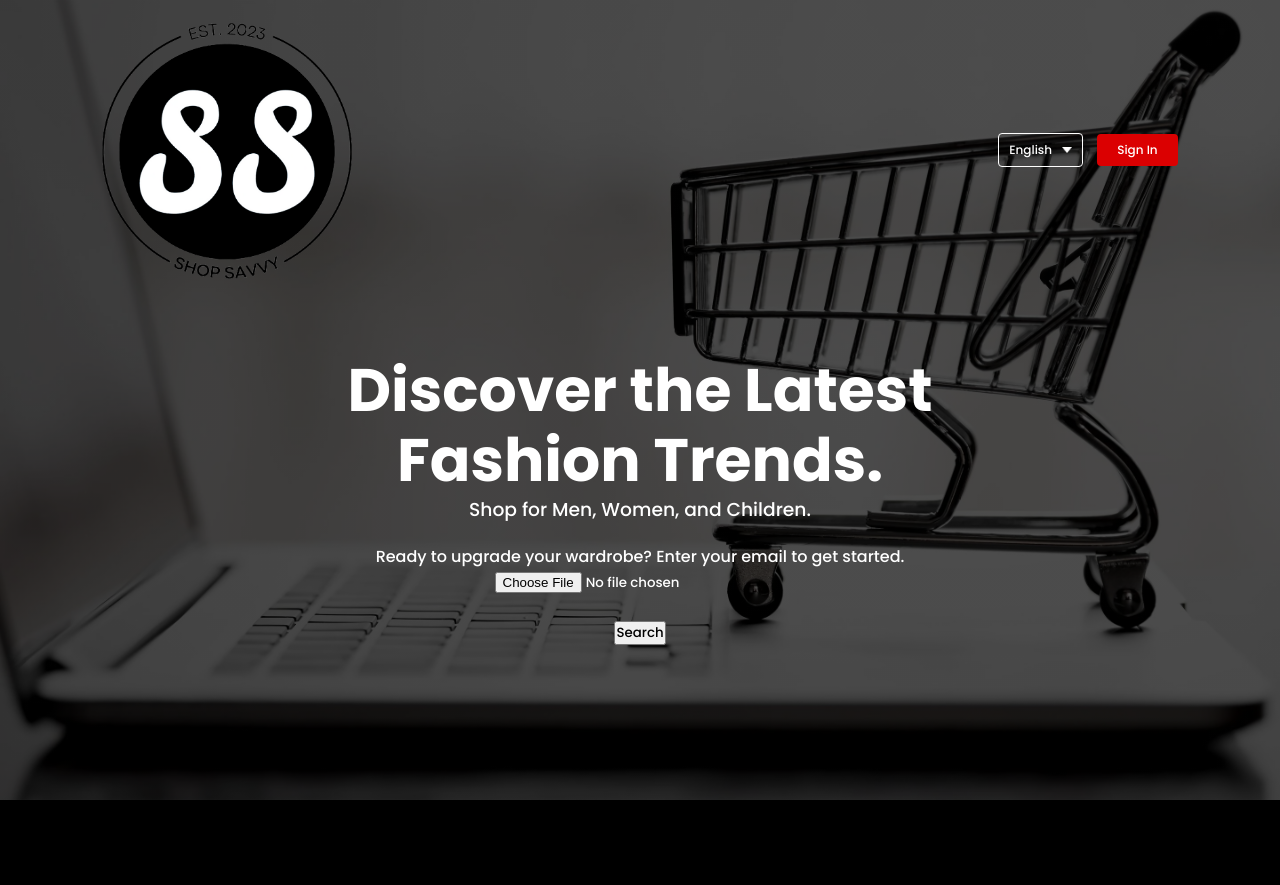
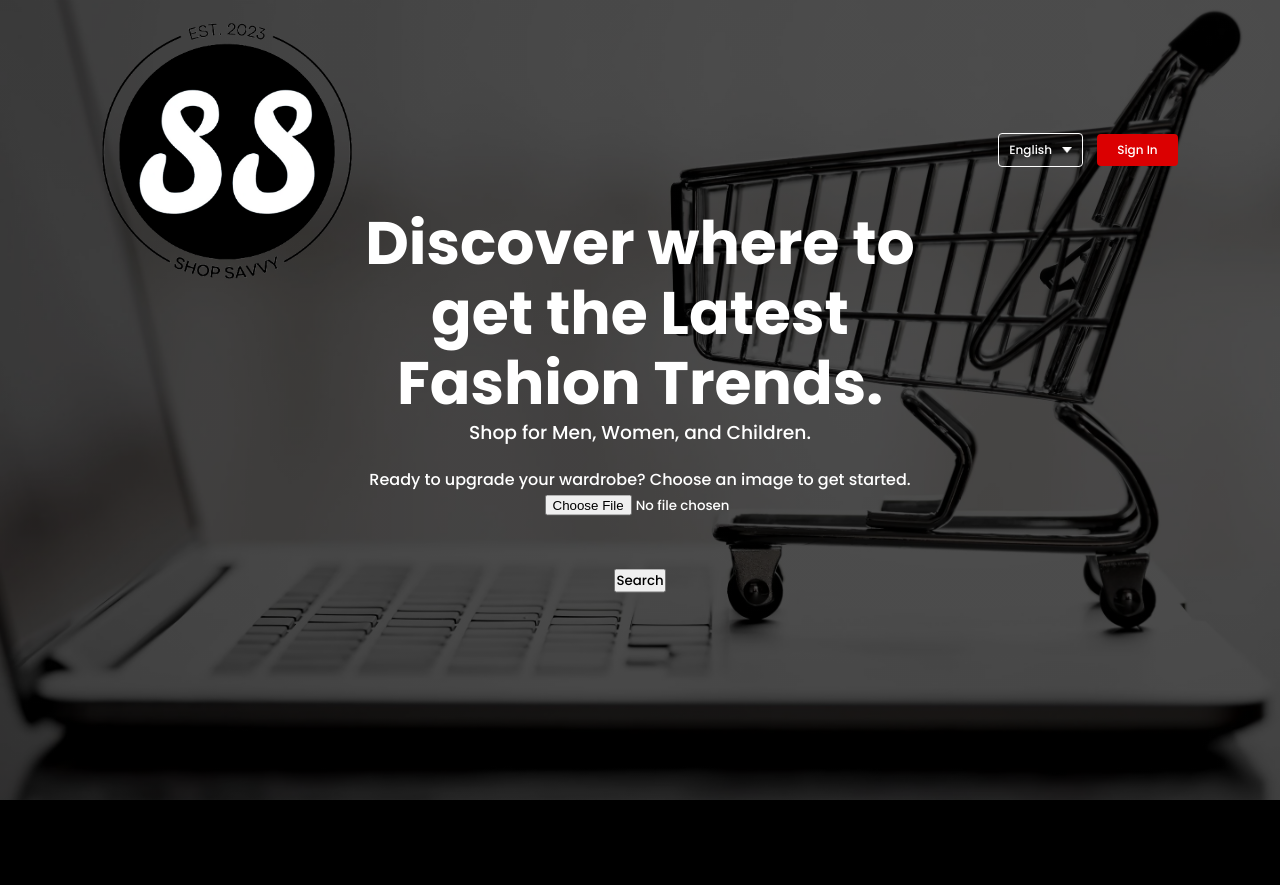
Before and after one commit to rishavnathpati/ShopSavvy, a Flask app: page / in a window 1280 px wide. Shown: the top 885 px of the page. Run offline with Flask 3, Linux system fonts and the light colour scheme.

Commit message:
New images

```diff
--- a/static/style.css
+++ b/static/style.css
@@ -71,7 +71,7 @@ nav button {
     left: 50%;
     transform: translate(-50%,-50%);
     text-align: center;
-    margin-top: 100px;
+    margin-top: 0px;
 }
 
 .header-content h1 {
--- a/templates/index.html
+++ b/templates/index.html
@@ -6,7 +6,7 @@
     <meta name="viewport" content="width=device-width, initial-scale=1.0">
     <link rel="shortcut icon" href="{{ url_for('static', filename='Assets/favicon.png') }}" type="image/x-icon">
     <link rel="stylesheet" href="{{ url_for('static', filename='style.css') }}">
-    <title>Fashion Hub - Shop the Latest Trends</title>
+    <title>Shop Savvy - Shop the Latest Trends</title>
 </head>
 <body>
     <div class="header">
@@ -19,12 +19,12 @@
         </nav>
 
         <div class="header-content">
-            <h1>Discover the Latest Fashion Trends.</h1>
+            <h1>Discover where to get the Latest Fashion Trends.</h1>
             <h3>Shop for Men, Women, and Children.</h3>
-            <p>Ready to upgrade your wardrobe? Enter your email to get started.</p>
+            <p>Ready to upgrade your wardrobe? Choose an image to get started.</p>
             <form action="/search" method="POST" enctype="multipart/form-data">
-                <div>
-                    <input type="file" name="file" accept="image/*" id="imgInp" style="margin-left: auto; margin-right: auto;"><br>
+                <div style="height: 50px;">
+                    <input type="file" name="file" accept="image/*" id="imgInp" style="margin-left: 100px;"><br>
                 </div>
                 <div>
                     <img id="img-upload" src="#" alt="your image" style="display: none; max-width: 250px; max-height: 250px;"/><br>
--- a/templates/results.html
+++ b/templates/results.html
@@ -39,9 +39,12 @@
     <!-- Navigation Bar -->
     <nav class="navbar navbar-expand-lg navbar-light bg-light">
         <div class="container">
-            <a class="navbar-brand" href="#">ImageSearch</a>
+            <a class="navbar-brand" href="#">
+                <img src="/static/Assets/logo1.png"  height="100px" class="d-inline-block align-top" alt="">
+            </a>
         </div>
     </nav>
+
 
     <div class="container mt-5">
         <h1 class="mb-5">Search Results</h1>
@@ -85,4 +88,5 @@
     </footer>
 
 </body>
+
 </html>
```
Also changed, not shown: static/Assets/feature-1.png, 2 other files.
